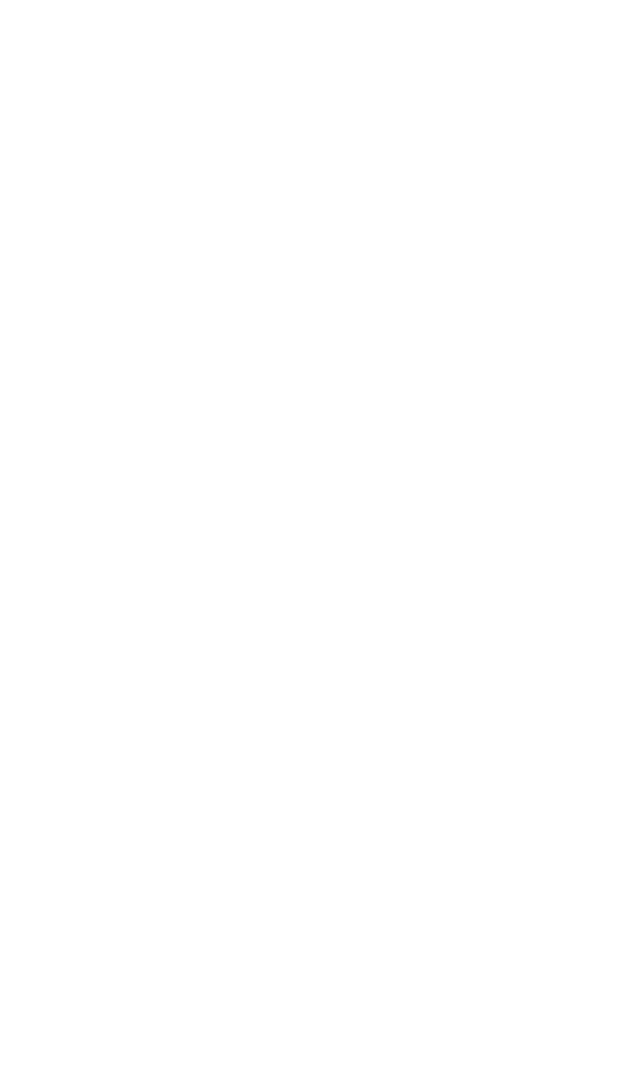
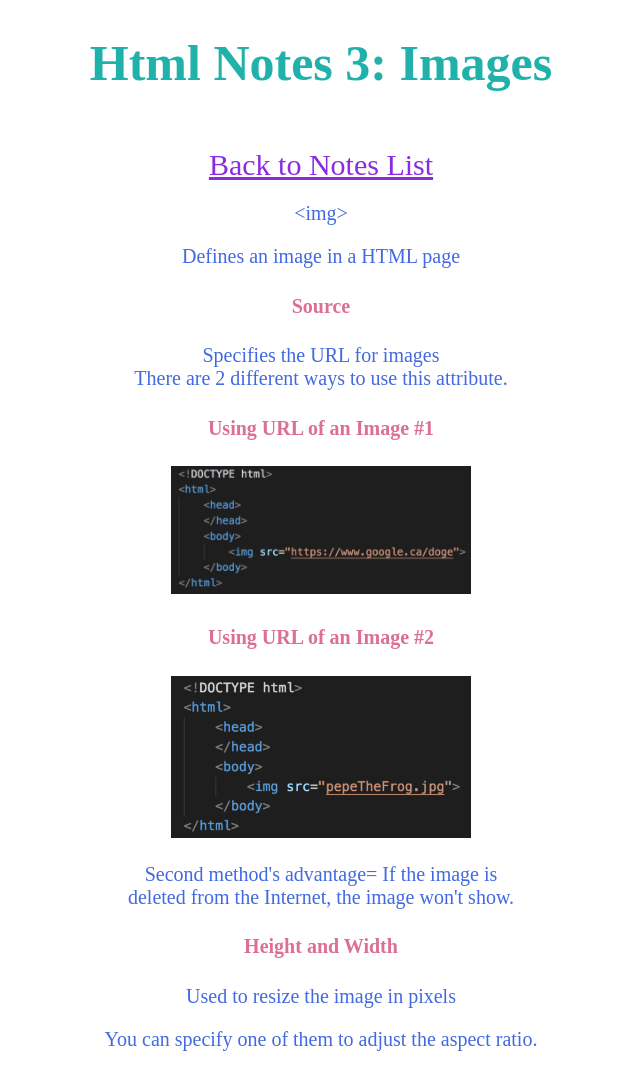
Before and after one commit to Corust/Corust.github.io, a plain HTML site: page notes/htmlNotes3.html in a window 1280 px wide. Shown: the whole page, without its empty margins (319-959 px from the left). Before the commit the page ends 800 px from the top, so only its background shows below. Drawn offline with Linux system fonts and the light colour scheme; a web font is replaced by a local one.

Commit message:
End of html notes 3

```diff
--- a/notes/htmlNotes3.html
+++ b/notes/htmlNotes3.html
@@ -1,9 +1,36 @@
 <!DOCTYPE html>
 <html>
     <head>
-
+            <link rel="stylesheet" href="../style.css">
+        <title></title>
     </head>
     <body>
-
+        <header>
+        <h1>Html Notes 3: Images</h1>
+        </header>
+        <nav>
+        <br>
+        <a href="notes.html">Back to Notes List</a>
+        </nav>
+        <section>
+        <p>&lt;img></p>
+        <p>Defines an image in a HTML page</p>
+        <h4>Source</h4>
+        <p>Specifies the URL for images
+        <br>
+        There are 2 different ways to use this attribute.
+        </p>
+        <h4>Using URL of an Image #1</h4>
+        <img src="../images/Html3-1.png" width="300">
+        <h4>Using URL of an Image #2</h4>
+        <img src="../images/Html3-2.png" width="300">
+        <p>Second method's advantage= If the image is
+        <br>
+        deleted from the Internet, the image won't show.
+        </p>
+        <h4>Height and Width</h4>
+        <p>Used to resize the image in pixels</p>
+        <p>You can specify one of them to adjust the aspect ratio.</p>
+        </section>
     </body>
 </html>
```
Also changed, not shown: notes/htmlNotes2.html (+1 -1 lines), notes/htmlNotes4.html (+4 -1 lines), images/Html3-1.png (added), images/Html3-2.png (added).
